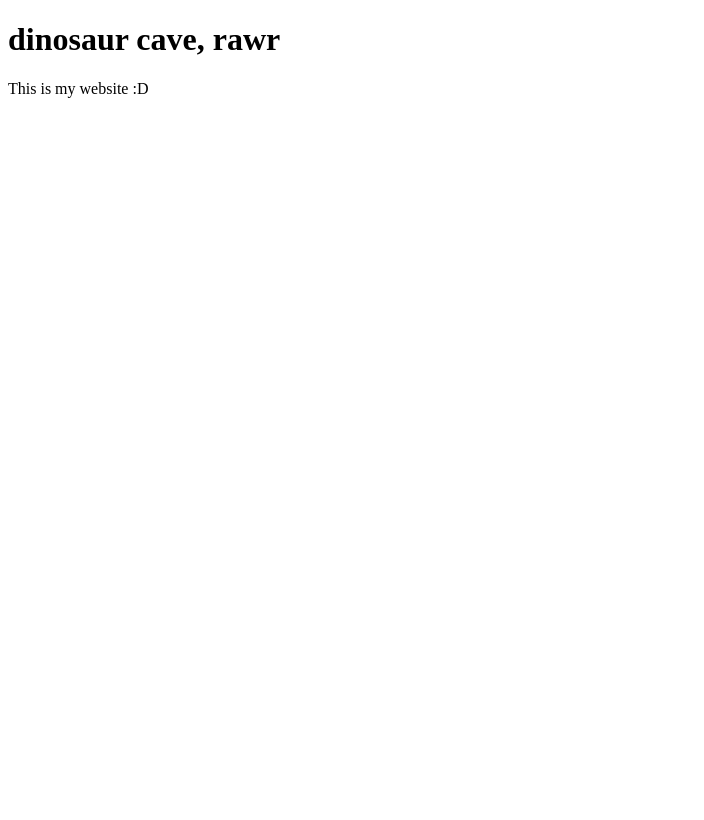
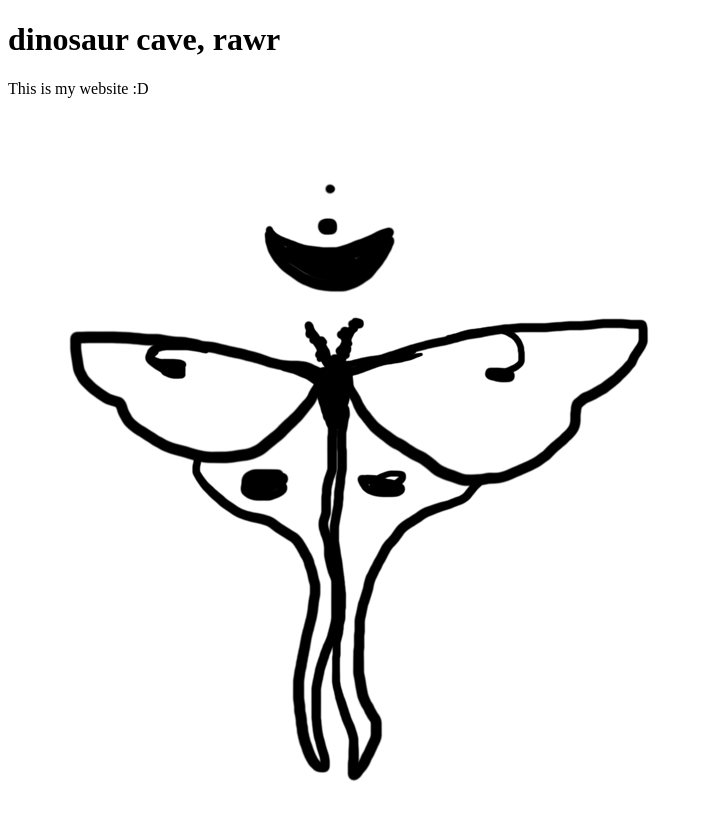
Before and after one commit to sauropod-girl/sauropod-girl.github.io, a plain HTML site: page index.html in a window 1280 px wide. Shown: the whole page, without its empty margins (0-704 px from the left). Drawn offline with Linux system fonts and the light colour scheme.

Commit message:
added a picture

```diff
--- a/index.html
+++ b/index.html
@@ -1,4 +1,5 @@
 <!DOCTYPE html>
+
 <html>
 
 
@@ -9,6 +10,8 @@
 <body>
   <h1>dinosaur cave, rawr</h1>
   <p>This is my website :D</p>
+
+  <img src="images/moth1.png" alt="2d birds-eye view of a drawn moth with crescent moon above.">
 </body>
 
 
```
Also changed, not shown: images/moth1.png (added).
